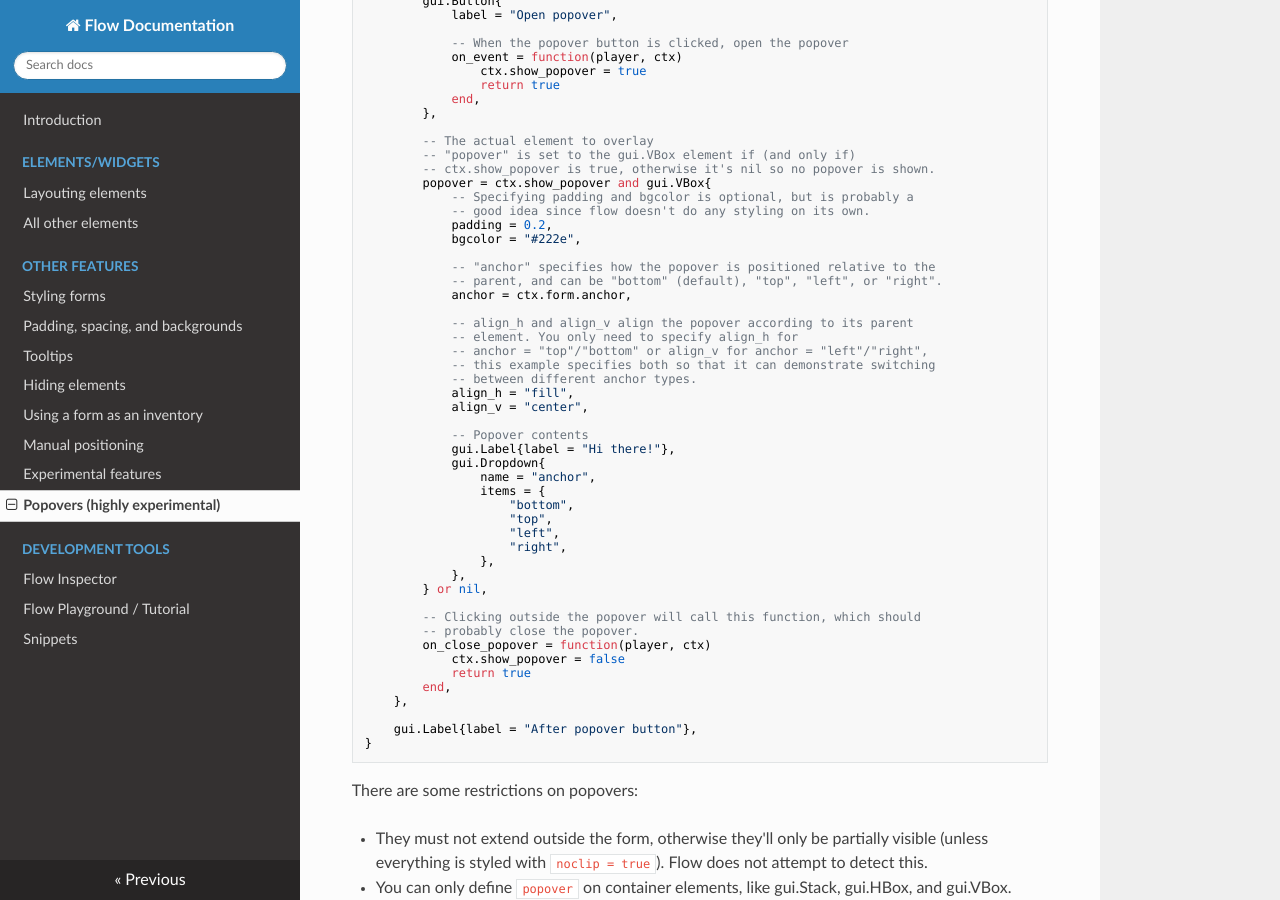
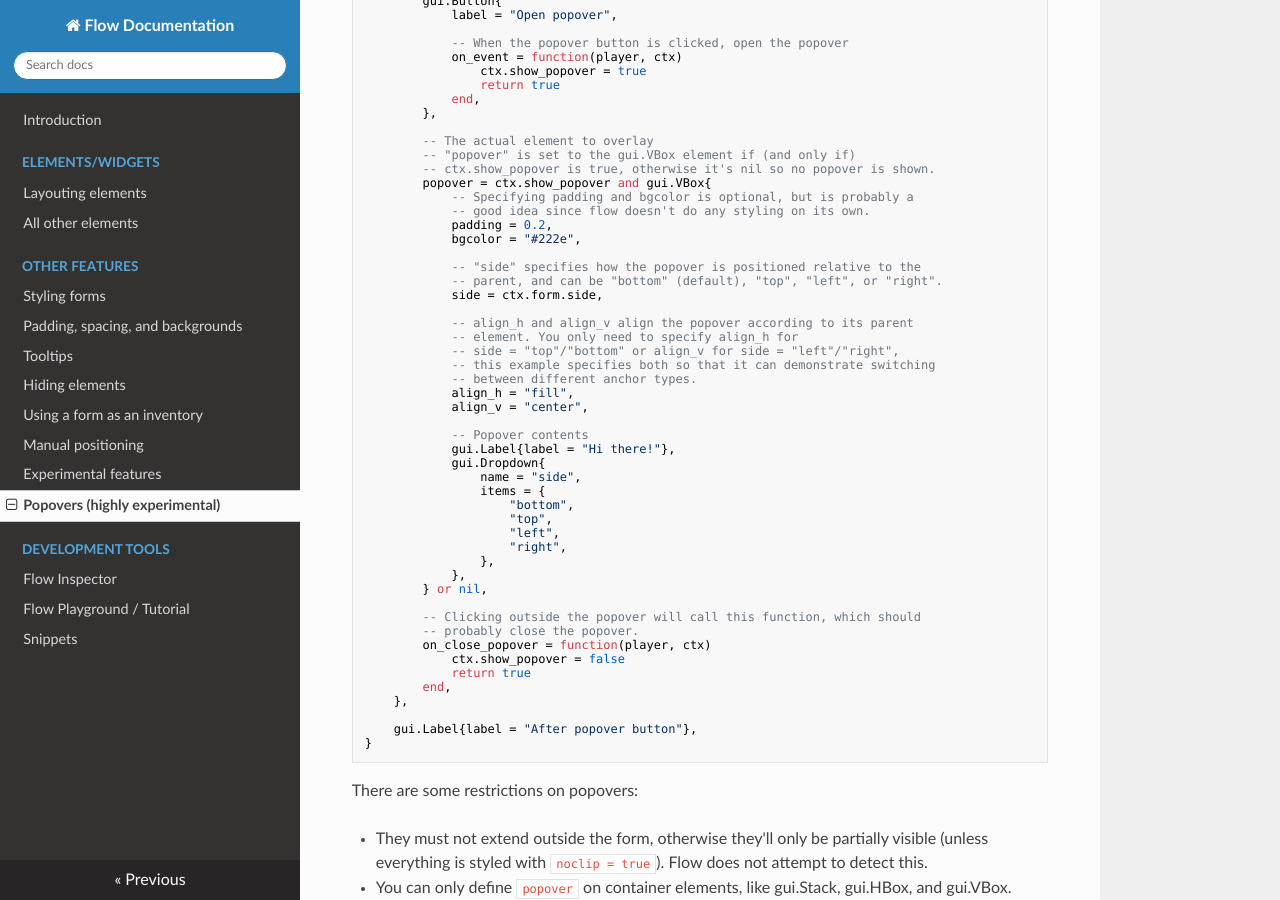
Before and after one commit to luk3yx/minetest-flow, an MkDocs documentation site: the page built from doc/popovers.md, in a window 1280 px wide and 900 px high, scrolled down 614 px. Built offline with MkDocs 1.6.1, drawn with Linux system fonts in a browser that asks for light colours; nearby versions of some CDN libraries.

Commit message:
Rename popover "anchor" to "side"
I don't think "anchor" makes sense unless I invert the words (so
anchor = "bottom" would mean the popup is above the parent).

Hopefully no-one was relying on this yet (though there was a warning
about breaking changes).

```diff
--- a/doc/popovers.md
+++ b/doc/popovers.md
@@ -41,13 +41,13 @@ gui.VBox{
             padding = 0.2,
             bgcolor = "#222e",
 
-            -- "anchor" specifies how the popover is positioned relative to the
+            -- "side" specifies how the popover is positioned relative to the
             -- parent, and can be "bottom" (default), "top", "left", or "right".
-            anchor = ctx.form.anchor,
+            side = ctx.form.side,
 
             -- align_h and align_v align the popover according to its parent
             -- element. You only need to specify align_h for
-            -- anchor = "top"/"bottom" or align_v for anchor = "left"/"right",
+            -- side = "top"/"bottom" or align_v for side = "left"/"right",
             -- this example specifies both so that it can demonstrate switching
             -- between different anchor types.
             align_h = "fill",
@@ -56,7 +56,7 @@ gui.VBox{
             -- Popover contents
             gui.Label{label = "Hi there!"},
             gui.Dropdown{
-                name = "anchor",
+                name = "side",
                 items = {
                     "bottom",
                     "top",
```
Also changed, not shown: 1 other file.
